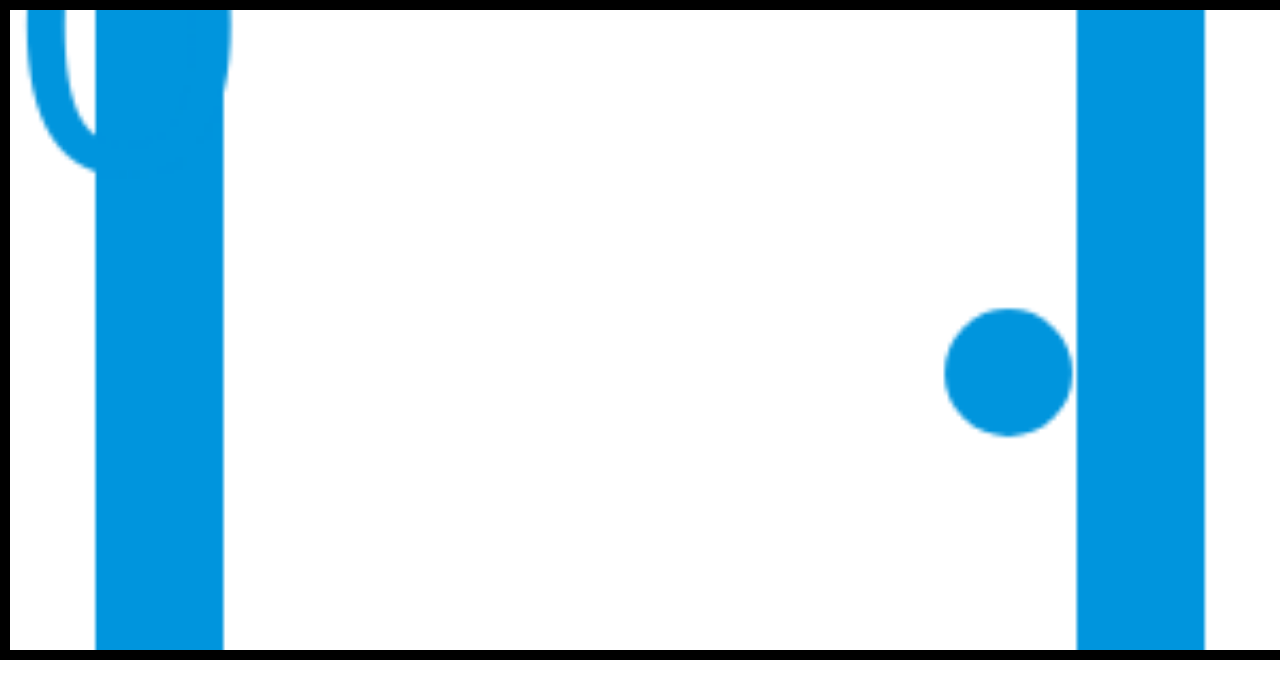
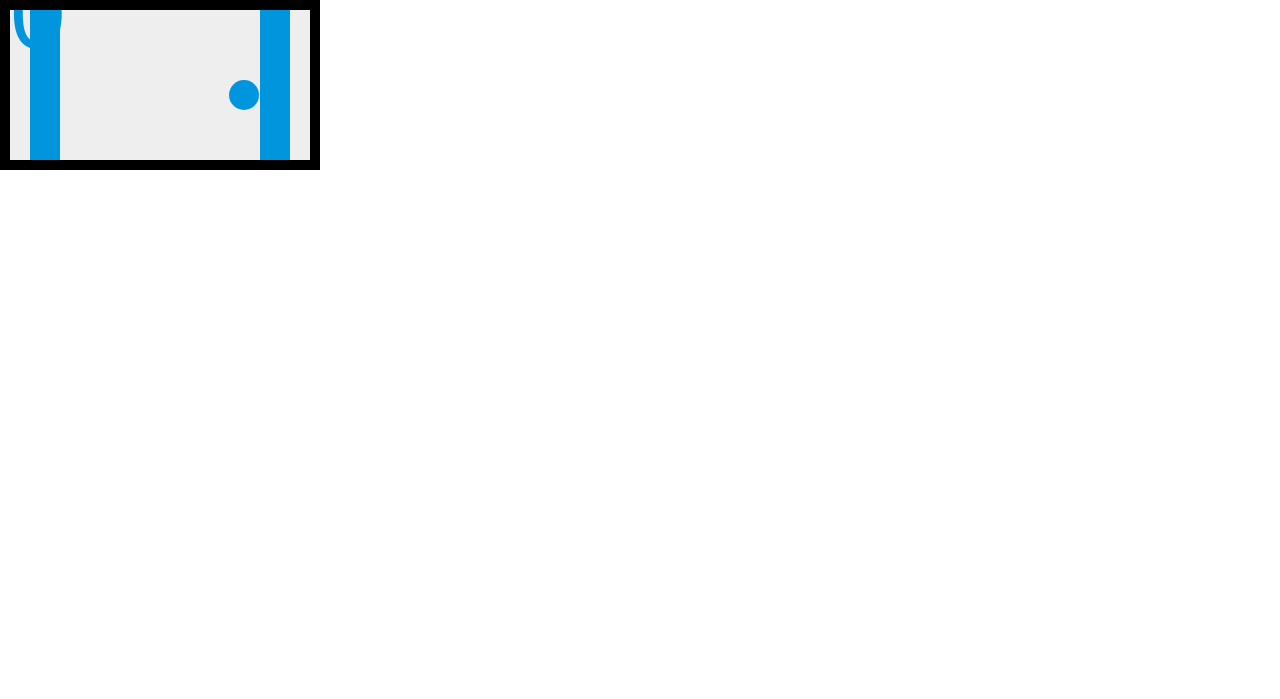
Before and after one commit to Collin-Thornton/pong, a Jekyll site: the page index.html, which Jekyll copies as it is, in a window 1280 px wide. Shown: the top 699 px of the page. Built offline with Jekyll 4.4.1, drawn with Linux system fonts in a browser that asks for light colours.

Commit message:
Update index.html

```diff
--- a/index.html
+++ b/index.html
@@ -6,9 +6,9 @@
 	<title>Game for Humanities</title>
 	<style>
 		* { padding: 150; margin: 0; }
-		game { background: #eee; }
+		canvas { background: #eee; }
 
-		#game {
+		#canvas {
 			width: 100%;
 			height: 100%;
 		}
```
